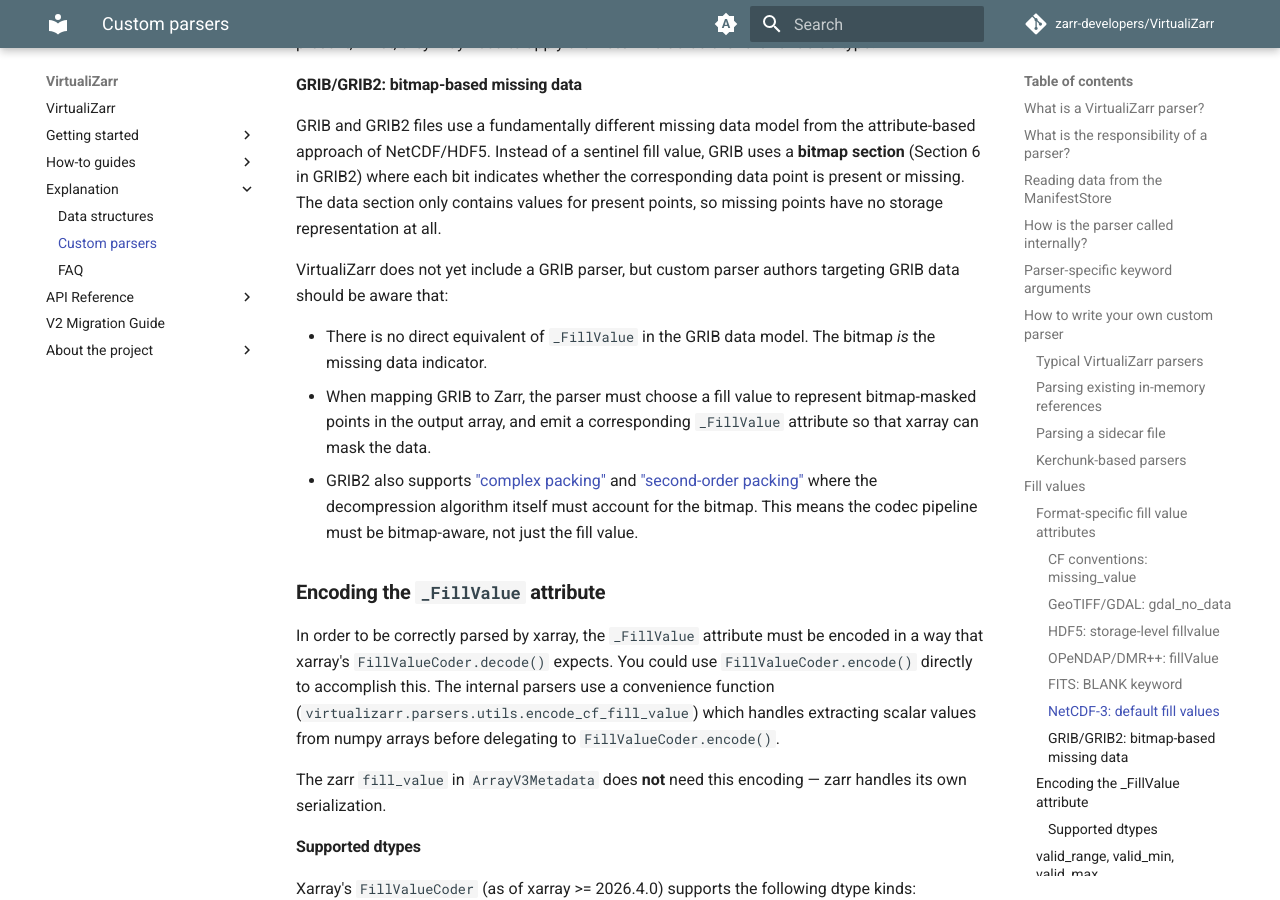
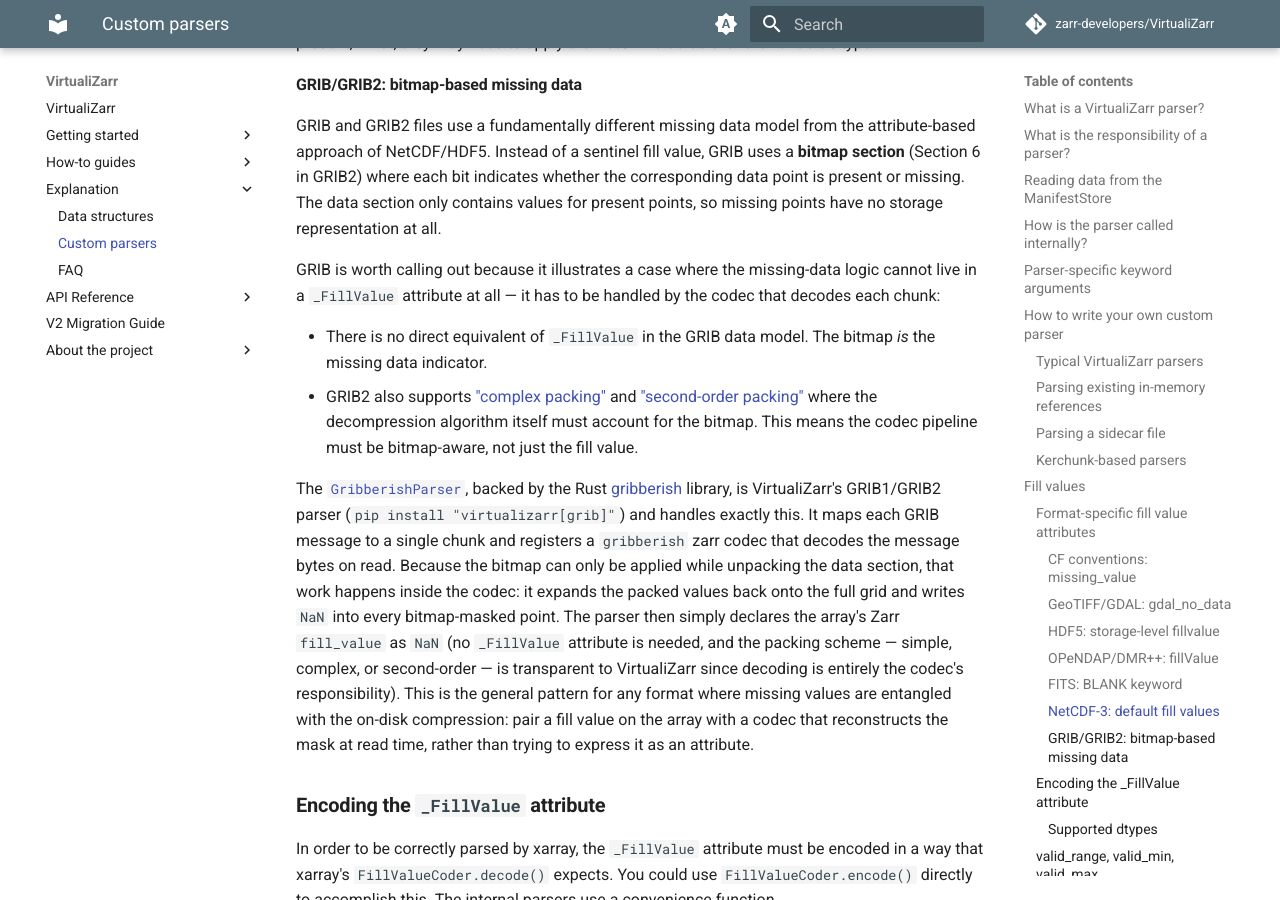
Before and after one commit to zarr-developers/VirtualiZarr, an MkDocs documentation site: the page built from docs/explanation/custom_parsers.md, in a window 1280 px wide and 900 px high, scrolled down 8889 px. Built offline with MkDocs 1.6.1 and Material for MkDocs 9.7.7, drawn with Linux system fonts in a browser that asks for light colours; comment, search, counter and statistics services are not loaded; the version menu is left out.

Commit message:
Correct GRIB bitmap docs: VirtualiZarr does ship a GRIB parser
The custom parsers explanation claimed VirtualiZarr has no GRIB parser.
It now ships GribberishParser (via the gribberish library), which handles
bitmap-based missing data in its registered zarr codec: masked points are
decoded to NaN and the array's fill_value is NaN, so no _FillValue
attribute is needed and the packing scheme is transparent to VirtualiZarr.

Co-Authored-By: Claude Opus 4.8 (1M context) <noreply@anthropic.com>

```diff
--- a/docs/explanation/custom_parsers.md
+++ b/docs/explanation/custom_parsers.md
@@ -266,11 +266,12 @@ NetCDF-3 defines [default fill values per data type](https://www.unidata.ucar.ed
 
 GRIB and GRIB2 files use a fundamentally different missing data model from the attribute-based approach of NetCDF/HDF5. Instead of a sentinel fill value, GRIB uses a **bitmap section** (Section 6 in GRIB2) where each bit indicates whether the corresponding data point is present or missing. The data section only contains values for present points, so missing points have no storage representation at all.
 
-VirtualiZarr does not yet include a GRIB parser, but custom parser authors targeting GRIB data should be aware that:
+GRIB is worth calling out because it illustrates a case where the missing-data logic cannot live in a `_FillValue` attribute at all — it has to be handled by the codec that decodes each chunk:
 
 - There is no direct equivalent of `_FillValue` in the GRIB data model. The bitmap _is_ the missing data indicator.
-- When mapping GRIB to Zarr, the parser must choose a fill value to represent bitmap-masked points in the output array, and emit a corresponding `_FillValue` attribute so that xarray can mask the data.
 - GRIB2 also supports ["complex packing"](https://codes.ecmwf.int/grib/format/grib2/templates/5/) and ["second-order packing"](https://codes.ecmwf.int/grib/format/grib1/packing/2/) where the decompression algorithm itself must account for the bitmap. This means the codec pipeline must be bitmap-aware, not just the fill value.
+
+The [`GribberishParser`](../api/parsers/grib.md), backed by the Rust [gribberish](https://github.com/mpiannucci/gribberish) library, is VirtualiZarr's GRIB1/GRIB2 parser (`pip install "virtualizarr[grib]"`) and handles exactly this. It maps each GRIB message to a single chunk and registers a `gribberish` zarr codec that decodes the message bytes on read. Because the bitmap can only be applied while unpacking the data section, that work happens inside the codec: it expands the packed values back onto the full grid and writes `NaN` into every bitmap-masked point. The parser then simply declares the array's Zarr `fill_value` as `NaN` (no `_FillValue` attribute is needed, and the packing scheme — simple, complex, or second-order — is transparent to VirtualiZarr since decoding is entirely the codec's responsibility). This is the general pattern for any format where missing values are entangled with the on-disk compression: pair a fill value on the array with a codec that reconstructs the mask at read time, rather than trying to express it as an attribute.
 
 ### Encoding the `_FillValue` attribute
 
```
